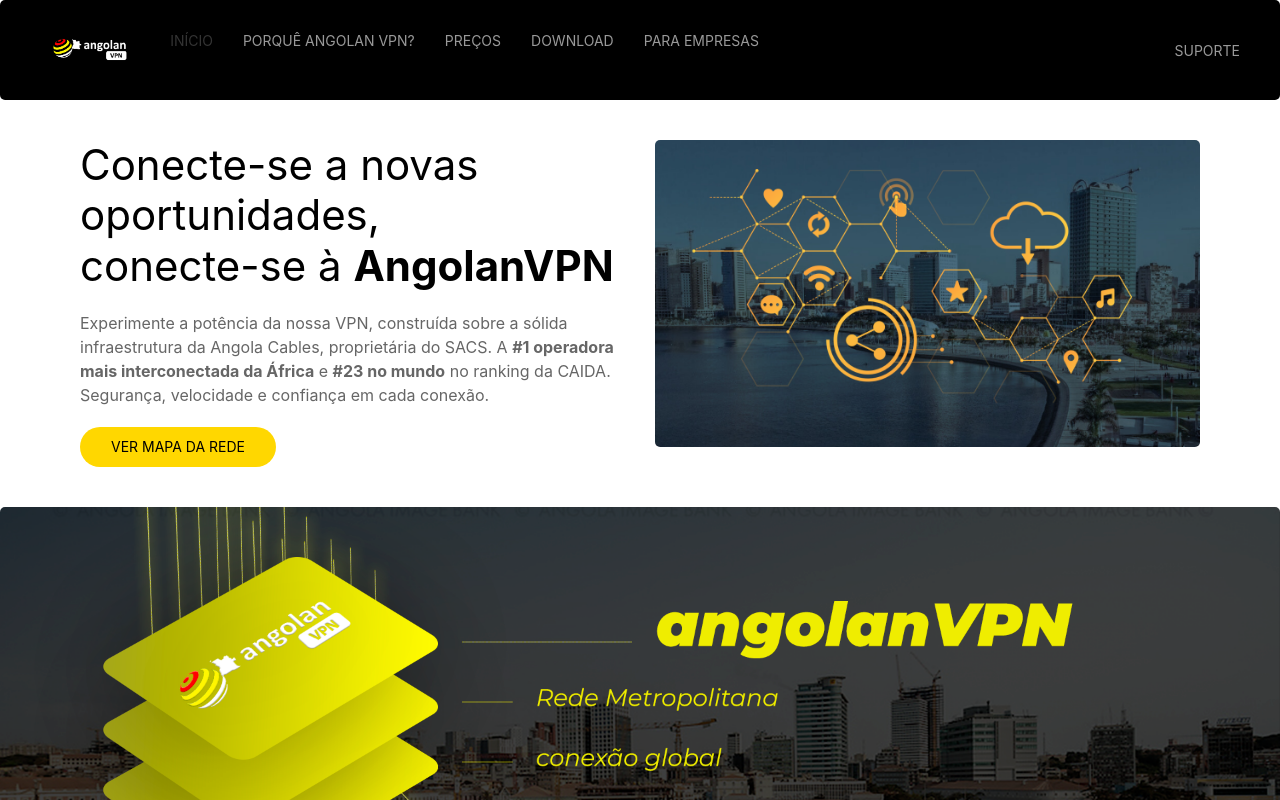
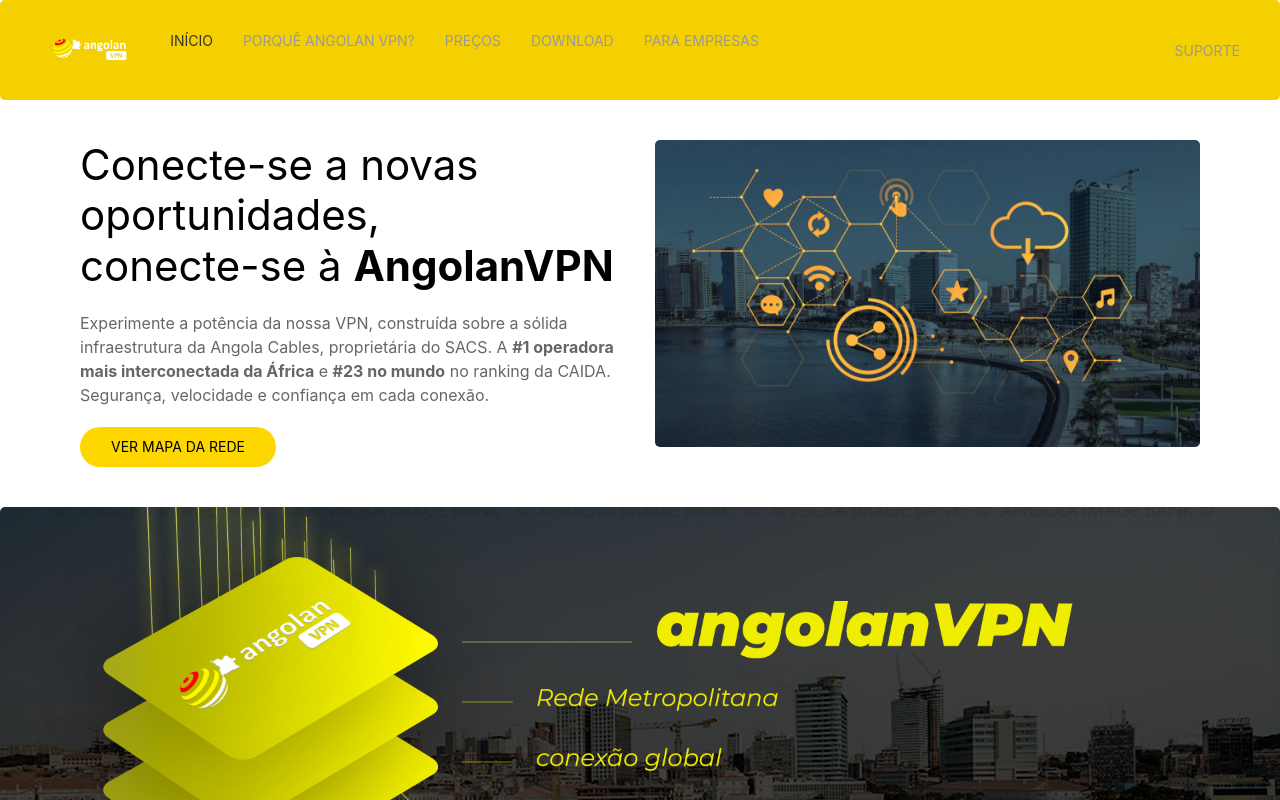
Before and after one commit to GeovanyFilipe/Projeto-do-Estagio-, an Angular app: page / in a window 1280 px wide. Shown: the top 800 px of the page. Built offline with nearby package versions, Linux system fonts and the light colour scheme.

Commit message:
Primeiro commit

```diff
--- a/angular.json
+++ b/angular.json
@@ -97,5 +97,8 @@
         }
       }
     }
+  },
+  "cli": {
+    "analytics": "91a10c00-8bb9-4f79-ac14-972bb78a6550"
   }
 }
--- a/src/app/layout/menu/menu.component.css
+++ b/src/app/layout/menu/menu.component.css
@@ -1,3 +1,3 @@
 nav{
-    background-color: #000 !important;
+    background-color: #F5D000 !important;
 }
--- a/src/app/layout/menu/menu.component.html
+++ b/src/app/layout/menu/menu.component.html
@@ -1,5 +1,4 @@
-
-    <nav class="uk-navbar-container uk-border-rounded    uk-container">
+ <nav class="uk-navbar-container uk-border-rounded    uk-container">
         <div class="uk-container">
             <div  uk-navbar>
 
```
Also changed, not shown: 1 other file (tests, documents, lock files or other folders).
